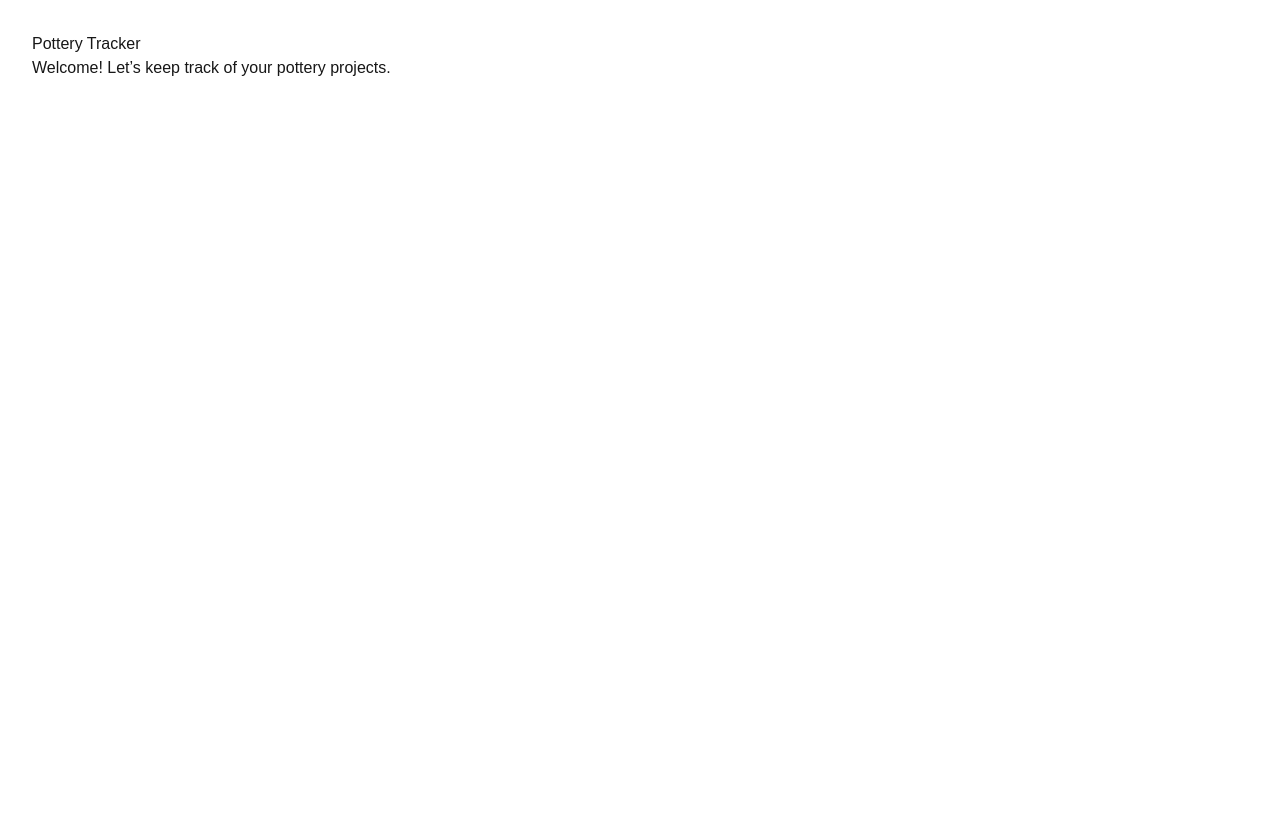
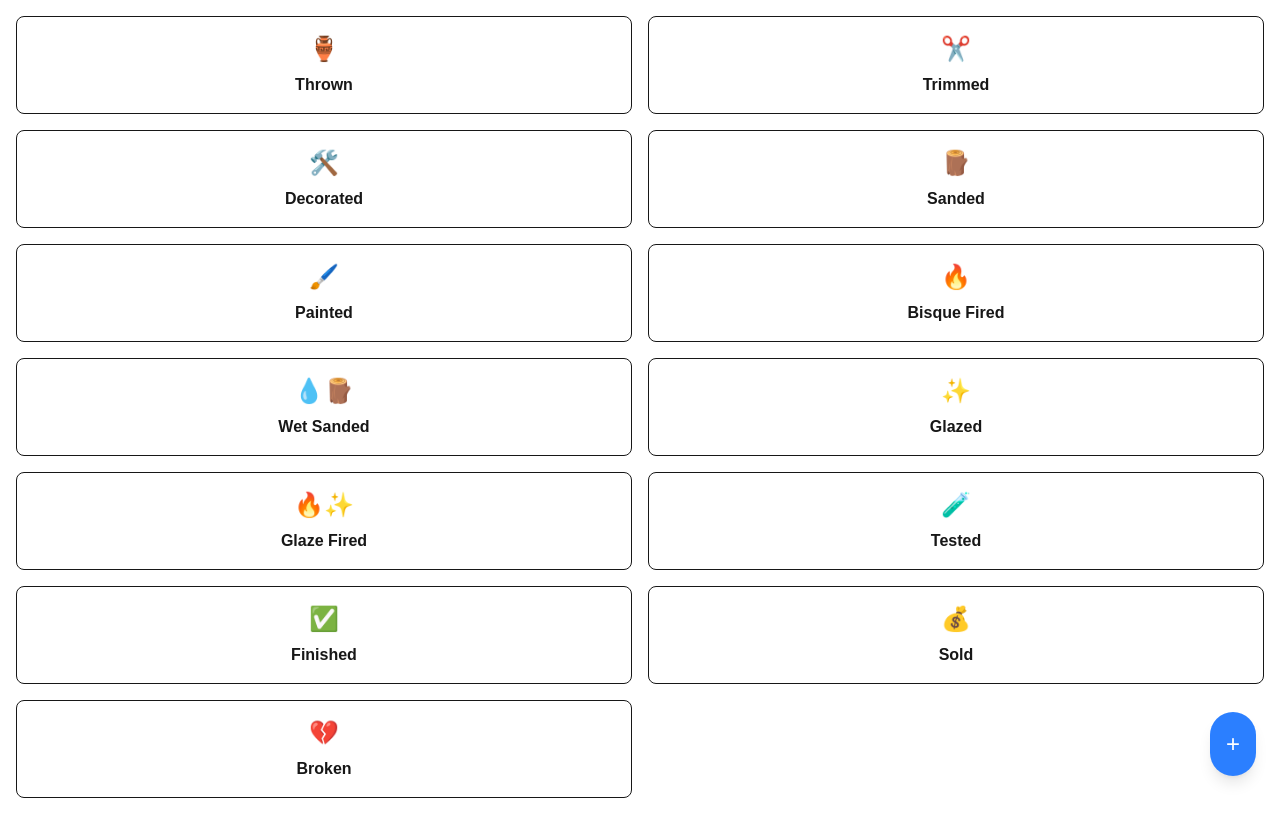
Before and after one commit to dgoelitz/pottery-tracker, a Next.js app: page / in a window 1280 px wide. Built offline with nearby package versions, Linux system fonts and the light colour scheme.

Commit message:
Basic structure, category data in progress.

```diff
--- /dev/null
+++ b/src/app/category/[id]/page.tsx
@@ -0,0 +1,30 @@
+"use client";
+
+import { useRouter } from "next/navigation";
+import PotCard from "./../../components/PotCard";
+
+const samplePots = [
+  { id: 1, title: "Blue Vase", photo: "/sample1.jpg" },
+  { id: 2, title: "Green Bowl", photo: "/sample2.jpg" },
+];
+
+export default function CategoryPage({ params }: { params: { id: string } }) {
+  const categoryId = params.id;
+  const router = useRouter();
+
+  const categoryName = "Category " + categoryId;
+  const categoryDescription = "Description of this category";
+
+  return (
+    <div className="p-4">
+      <h1 className="text-xl font-bold">{categoryName}</h1>
+      <p className="mb-4">{categoryDescription}</p>
+
+      <div className="grid grid-cols-2 gap-4">
+        {samplePots.map((pot) => (
+          <PotCard key={pot.id} pot={pot} onClick={() => alert("Open pot detail")} />
+        ))}
+      </div>
+    </div>
+  );
+}
--- /dev/null
+++ b/src/app/components/AddPotButton.tsx
@@ -0,0 +1,9 @@
+"use client";
+
+export default function AddPotButton() {
+  return (
+    <button className="fixed bottom-6 right-6 bg-blue-500 text-white p-4 rounded-full shadow-lg text-2xl">
+      +
+    </button>
+  );
+}
--- /dev/null
+++ b/src/app/components/CategoryCard.tsx
@@ -0,0 +1,18 @@
+"use client";
+
+interface CategoryCardProps {
+  category: { id: number; name: string; icon: string };
+  onClick: (id: number) => void;
+}
+
+export default function CategoryCard({ category, onClick }: CategoryCardProps) {
+  return (
+    <div
+      onClick={() => onClick(category.id)}
+      className="cursor-pointer border rounded-lg p-4 flex flex-col items-center justify-center hover:shadow-md"
+    >
+      <span className="text-2xl">{category.icon}</span>
+      <h3 className="mt-2 text-center font-semibold">{category.name}</h3>
+    </div>
+  );
+}
--- /dev/null
+++ b/src/app/components/PotCard.tsx
@@ -0,0 +1,18 @@
+"use client";
+
+interface PotCardProps {
+  pot: { id: number; title: string; photo: string };
+  onClick?: () => void;
+}
+
+export default function PotCard({ pot, onClick }: PotCardProps) {
+  return (
+    <div
+      onClick={onClick}
+      className="border rounded-lg overflow-hidden cursor-pointer hover:shadow-md"
+    >
+      <img src={pot.photo} alt={pot.title} className="w-full h-32 object-cover" />
+      <div className="p-2 text-center font-semibold">{pot.title}</div>
+    </div>
+  );
+}
--- /dev/null
+++ b/src/app/data/categories.ts
@@ -0,0 +1,22 @@
+export interface Category {
+  id: number;
+  name: string;
+  description: string;
+  icon: string;
+}
+
+export const categories: Category[] = [
+  { id: 1, name: "Thrown", description: "Clay has been shaped on the wheel.", icon: "🏺" },
+  { id: 2, name: "Trimmed", description: "Trimmed excess clay and refined shape.", icon: "✂️" },
+  { id: 3, name: "Decorated", description: "Added handles or other decorations.", icon: "🛠️" },
+  { id: 4, name: "Sanded", description: "Smoothed rough surfaces with sandpaper.", icon: "🪵" },
+  { id: 5, name: "Painted", description: "Applied colors or underglaze.", icon: "🖌️" },
+  { id: 6, name: "Bisque Fired", description: "First kiln firing to harden the clay.", icon: "🔥" },
+  { id: 7, name: "Wet Sanded", description: "Sanding after initial bisque firing for smoothness.", icon: "💧🪵" },
+  { id: 8, name: "Glazed", description: "Coating pottery with glaze for color and protection.", icon: "✨" },
+  { id: 9, name: "Glaze Fired", description: "Second firing to melt and set the glaze.", icon: "🔥✨" },
+  { id: 10, name: "Tested", description: "Testing pottery for functionality or durability.", icon: "🧪" },
+  { id: 11, name: "Finished", description: "Pot is complete and ready for use or display.", icon: "✅" },
+  { id: 12, name: "Sold", description: "Pottery that has been purchased.", icon: "💰" },
+  { id: 13, name: "Broken", description: "Pottery that was damaged or discarded.", icon: "💔" },
+];
--- a/src/app/page.tsx
+++ b/src/app/page.tsx
@@ -1,10 +1,40 @@
-import Image from "next/image";
+"use client";
 
-export default function Home() {
+import { useRouter } from "next/navigation";
+import CategoryCard from "./components/CategoryCard";
+import AddPotButton from "./components/AddPotButton";
+
+const categories = [
+  { id: 1, name: "Thrown", icon: "🏺" },
+  { id: 2, name: "Trimmed", icon: "✂️" },
+  { id: 3, name: "Decorated", icon: "🛠️" },
+  { id: 4, name: "Sanded", icon: "🪵" },
+  { id: 5, name: "Painted", icon: "🖌️" },
+  { id: 6, name: "Bisque Fired", icon: "🔥" },
+  { id: 7, name: "Wet Sanded", icon: "💧🪵" },
+  { id: 8, name: "Glazed", icon: "✨" },
+  { id: 9, name: "Glaze Fired", icon: "🔥✨" },
+  { id: 10, name: "Tested", icon: "🧪" },
+  { id: 11, name: "Finished", icon: "✅" },
+  { id: 12, name: "Sold", icon: "💰" },
+  { id: 13, name: "Broken", icon: "💔" },
+];
+
+export default function HomePage() {
+  const router = useRouter();
+
+  const handleCategoryClick = (id: number) => {
+    router.push(`/category/${id}`);
+  };
+
   return (
-    <main style={{ padding: "2rem", fontFamily: "sans-serif" }}>
-      <h1>Pottery Tracker</h1>
-      <p>Welcome! Let’s keep track of your pottery projects.</p>
-    </main>
+    <div className="p-4">
+      <div className="grid grid-cols-2 gap-4">
+        {categories.map(cat => (
+          <CategoryCard key={cat.id} category={cat} onClick={handleCategoryClick} />
+        ))}
+      </div>
+      <AddPotButton />
+    </div>
   );
 }
```
